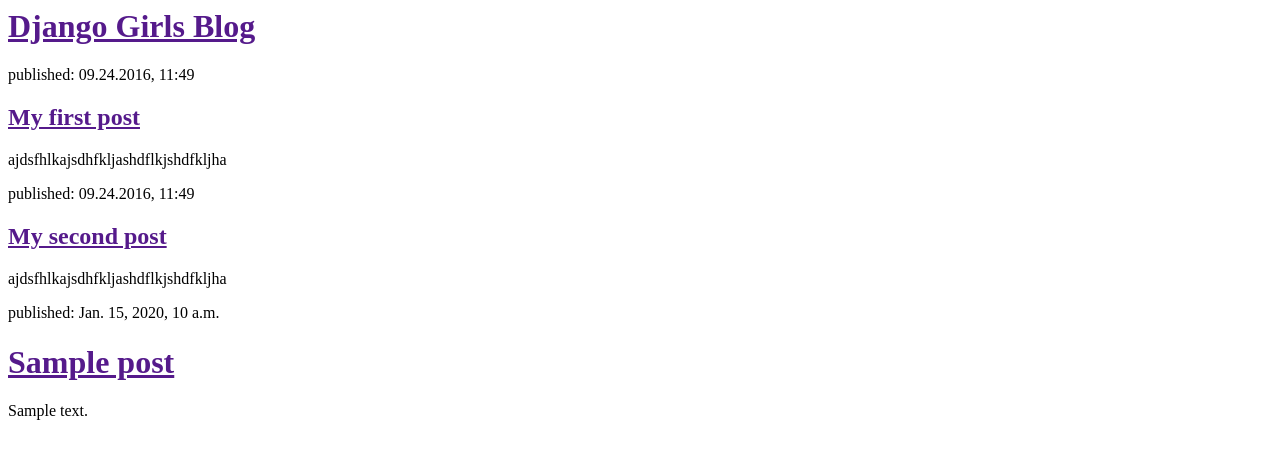
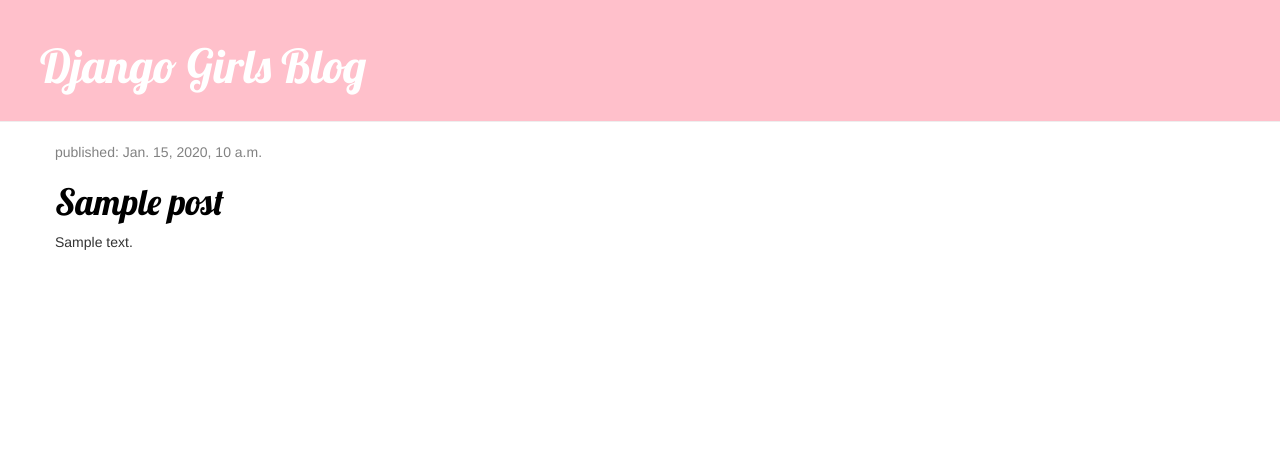
Before and after one commit to ishidas/my-first-blog, a Django app: template blog/templates/blog/post_list.html in a window 1280 px wide. Shown: the top 459 px of the page. Run offline with Django 3.2, Linux system fonts and the light colour scheme; tables that the repository leaves empty hold one stand-in row (values such as "Sample post"); the template is opened without the code that fills it: values that come from a table or form of the project are taken from there, most other values are stand-ins (such as "Sample title", 1, 10 or a date in 2020); some libraries are stand-ins or nearby versions.

Commit message:
added css from tutorial and mod a bit

```diff
--- /dev/null
+++ b/blog/static/css/blog.css
@@ -0,0 +1,55 @@
+h1 a {
+  font-family: 'Lobster';
+  color: #FCA205;
+}
+
+/*body {
+  padding-left: 15px;
+}*/
+
+.page-header {
+  background-color: pink;
+  margin-top: 0;
+  padding: 20px 20px 20px 40px;
+}
+
+.page-header h1, .page-header h1 a, .page-header h1 a:visited, .page-header h1 a:active {
+  color: #ffffff;
+  font-size: 35pt;
+  text-decoration: none;
+}
+
+.content {
+  margin-left: 40px;
+}
+
+h1, h2, h3, h4 {
+  font-family: 'Lobster', cursive;
+}
+
+.date {
+  color: #828282;
+}
+
+.save {
+  float: right;
+}
+
+.post-form textarea, .post-form input {
+  width: 100%;
+}
+
+.top-menu, .top-menu:hover, .top-menu:visited {
+  color: #ffffff;
+  float: right;
+  font-size: 26pt;
+  margin-right: 20px;
+}
+
+.post {
+  margin-bottom: 70px;
+}
+
+.post h1 a, .post h1 a:visited {
+  color: #000000;
+}
--- a/blog/templates/blog/post_list.html
+++ b/blog/templates/blog/post_list.html
@@ -1,29 +1,42 @@
+{% load staticfiles %}
 <html>
   <head>
     <title>Sawako's Learning Journal</title>
+    <link href="//fonts.googleapis.com/css?family=Lobster&subset=latin,latin-ext" rel="stylesheet" type="text/css">
+    <link rel="stylesheet" href="//maxcdn.bootstrapcdn.com/bootstrap/3.2.0/css/bootstrap.min.css">
+    <link rel="stylesheet" href="//maxcdn.bootstrapcdn.com/bootstrap/3.2.0/css/bootstrap-theme.min.css">
+    <link rel="stylesheet" href="{% static 'css/blog.css' %}">
   </head>
   <body>
-    <div>
-      <h1><a href="">Django Girls Blog</a></h1>
+    <div class="page-header">
+      <h1><a href="/">Django Girls Blog</a></h1>
     </div>
-    <div>
+    <!-- <div class="post">
       <p>published: 09.24.2016, 11:49</p>
-      <h2><a href="">My first post</a></h2>
+      <h1><a href="">My first post</a></h1>
       <p>ajdsfhlkajsdhfkljashdflkjshdfkljha</p>
     </div>
-    <div>
+    <div class="post">
       <p>published: 09.24.2016, 11:49</p>
-      <h2><a href="">My second post</a></h2>
+      <h1><a href="">My second post</a></h1>
       <p>ajdsfhlkajsdhfkljashdflkjshdfkljha</p>
+    </div> -->
+
+
+    <div class="content container">
+      <div class="row">
+        <div class="col-md-8">
+          {% for post in posts %}
+            <div class="post">
+              <div class="date">
+                <p>published: {{ post_published_date}}</p>
+              </div>
+              <h1><a href="">{{ post.title }}</a></h1>
+              <p>{{ post.text|linebreaksbr }}</p>
+            </div>
+          {% endfor %}
+        </div>
+      </div>
     </div>
-
-    {% for post in posts %}
-      <div>
-        <p>published: {{ post_published_date}}</p>
-        <h1><a href="">{{ post.title }}</a></h1>
-        <p>{{ post.text|linebreaksbr}}</p>
-      </div>
-    {% endfor %}
-
   </body>
 </html>
```
